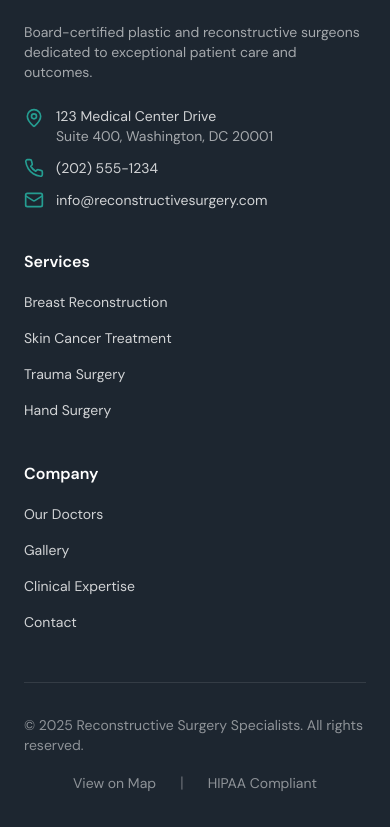
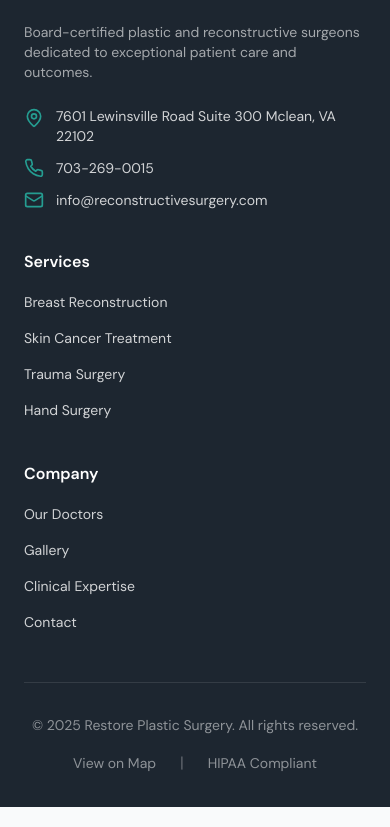
Before and after one commit to rohitGola27/reconstructive-surgery-care, a React (Vite) app: page /clinical-expertise in a window 390 px wide. Shown: the part 5916-6743 px from the top of the page. Built offline with nearby package versions, Linux system fonts and the light colour scheme; the HTML template or start-up script is replaced by a standard one.

Commit message:
change the location and phone number

```diff
--- a/src/components/Footer.tsx
+++ b/src/components/Footer.tsx
@@ -51,18 +51,17 @@
               <div className="flex items-start gap-3">
                 <MapPin className="w-5 h-5 text-primary flex-shrink-0 mt-0.5" />
                 <div>
-                  <p className="text-sm">123 Medical Center Drive</p>
-                  <p className="text-sm text-primary-foreground/60">
-                    Suite 400, Washington, DC 20001
+                  <p className="text-sm">
+                    7601 Lewinsville Road Suite 300 Mclean, VA 22102
                   </p>
                 </div>
               </div>
               <a
-                href="tel:+12025551234"
+                href="tel:+703-269-0015"
                 className="flex items-center gap-3 hover:text-primary transition-colors"
               >
                 <Phone className="w-5 h-5 text-primary" />
-                <span className="text-sm">(202) 555-1234</span>
+                <span className="text-sm">703-269-0015</span>
               </a>
               <a
                 href="mailto:info@reconstructivesurgery.com"
@@ -125,12 +124,12 @@
         {/* Bottom Bar */}
         <div className="flex flex-col md:flex-row justify-between items-center gap-4 pt-8">
           <p className="text-sm text-primary-foreground/50">
-            © {new Date().getFullYear()} Reconstructive Surgery Specialists. All
-            rights reserved.
+            © {new Date().getFullYear()} Restore Plastic Surgery. All rights
+            reserved.
           </p>
           <div className="flex items-center gap-6">
             <a
-              href="https://www.google.com/maps/search/?api=1&query=123+Medical+Center+Drive,+Suite+400,+Washington,+DC+20001"
+              href="https://www.google.com/maps/place/7601+Lewinsville+Rd+STE+300,+McLean,+VA+22102,+USA/@38.9346215,-77.2097581,17z/data=!3m1!4b1!4m6!3m5!1s0x89b64ababe944535:0x3fdb95abd338db87!8m2!3d38.9346215!4d-77.2071778!16s%2Fg%2F11f4lknmh9?entry=ttu&g_ep=EgoyMDI2MDExMy4wIKXMDSoKLDEwMDc5MjA2N0gBUAM%3D"
               target="_blank"
               rel="noopener noreferrer"
               className="text-sm text-primary-foreground/50 hover:text-primary transition-colors"
```
